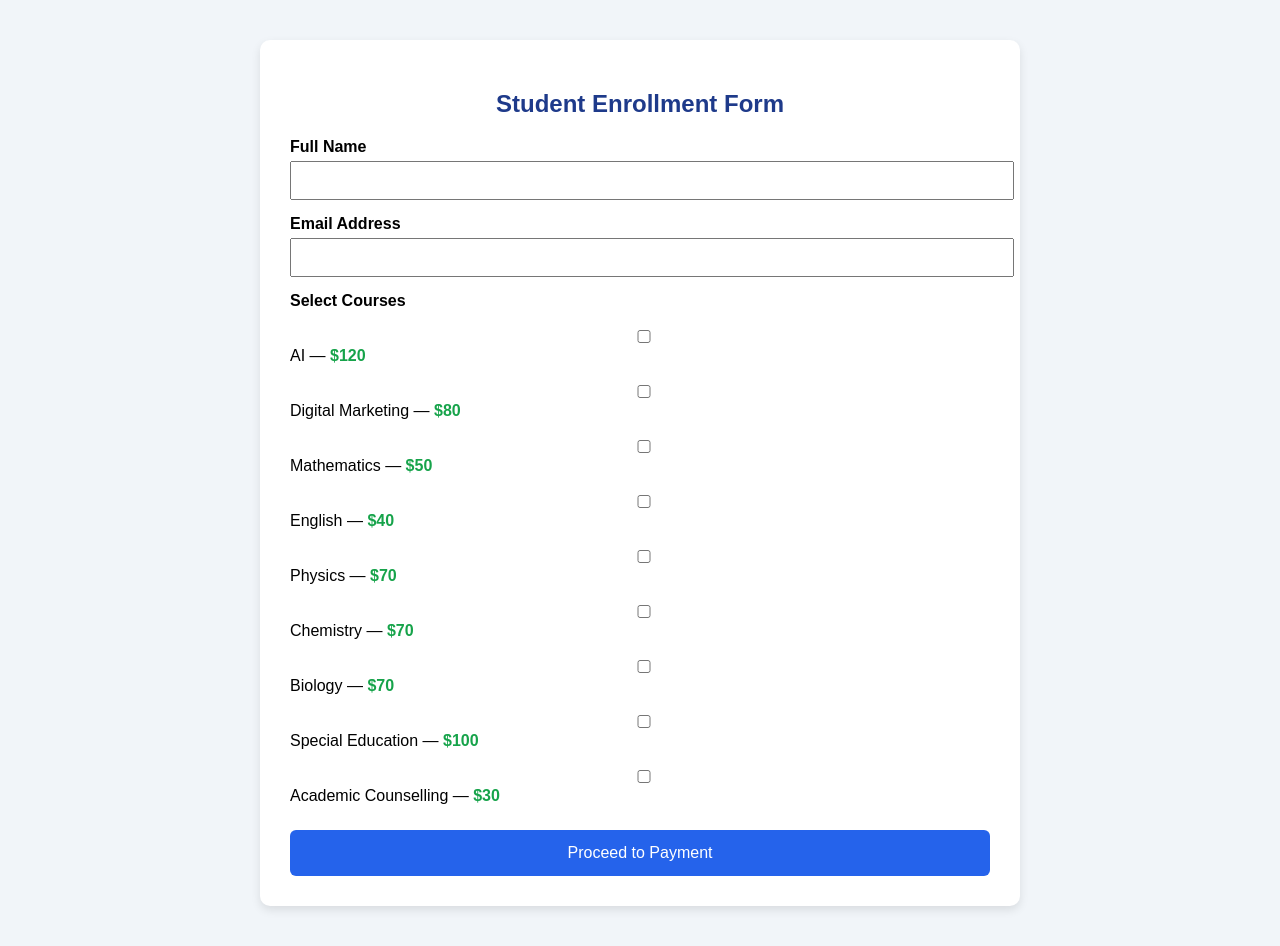
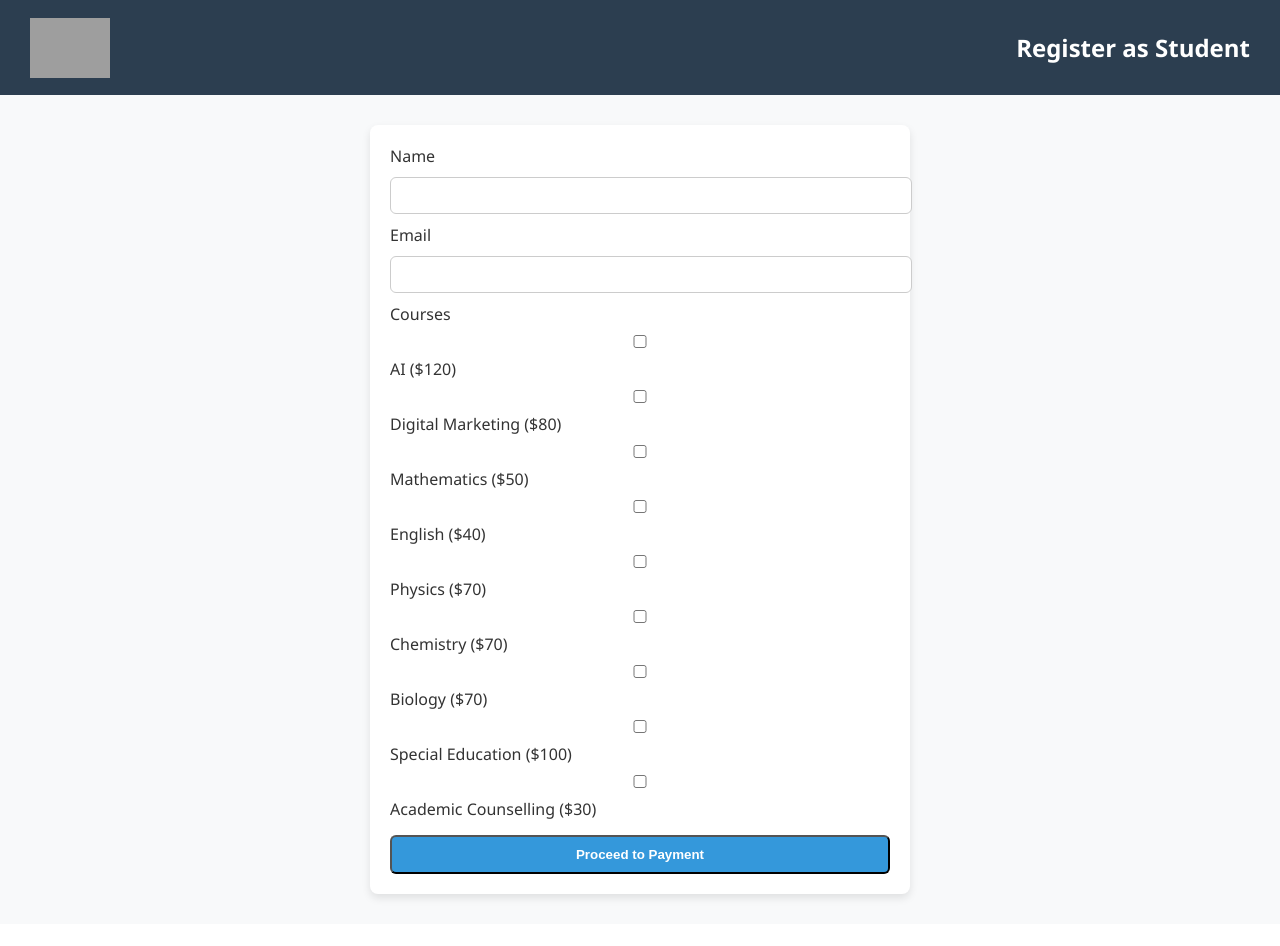
Before and after one commit to godwinlevel139-cpu/MindBridgeAcademy, a Flask app: page /register in a window 1280 px wide. After the commit the page ends 901 px from the top, so only its background shows below. Run offline with Flask 3, Linux system fonts and the light colour scheme; grey boxes are pictures that could not be loaded.

Commit message:
Update register.html

```diff
--- a/templates/register.html
+++ b/templates/register.html
@@ -1,87 +1,32 @@
 <!DOCTYPE html>
-<html>
+<html lang="en">
 <head>
+    <meta charset="UTF-8">
     <title>Student Registration</title>
-    <style>
-        body {
-            font-family: Arial, sans-serif;
-            background: #f1f5f9;
-            margin: 0;
-        }
-        .container {
-            max-width: 700px;
-            background: white;
-            margin: 40px auto;
-            padding: 30px;
-            border-radius: 10px;
-            box-shadow: 0 4px 10px rgba(0,0,0,0.1);
-        }
-        h2 {
-            text-align: center;
-            color: #1e3a8a;
-        }
-        label {
-            display: block;
-            margin-top: 15px;
-            font-weight: bold;
-        }
-        input {
-            width: 100%;
-            padding: 10px;
-            margin-top: 5px;
-        }
-        .courses {
-            margin-top: 15px;
-        }
-        .courses label {
-            font-weight: normal;
-            display: block;
-        }
-        button {
-            width: 100%;
-            margin-top: 25px;
-            padding: 14px;
-            background: #2563eb;
-            color: white;
-            border: none;
-            font-size: 16px;
-            border-radius: 6px;
-            cursor: pointer;
-        }
-        button:hover {
-            background: #1d4ed8;
-        }
-        .price {
-            color: #16a34a;
-            font-weight: bold;
-        }
-    </style>
+    <link rel="stylesheet" href="{{ url_for('static', filename='style.css') }}">
 </head>
 <body>
+<header>
+    <img src="{{ url_for('static', filename='images/logo.png') }}" class="logo">
+    <h1>Register as Student</h1>
+</header>
 
-<div class="container">
-    <h2>Student Enrollment Form</h2>
-
-    <form method="post">
-        <label>Full Name</label>
+<form method="POST">
+    <label>Name</label>
     <input type="text" name="name" required>
 
-        <label>Email Address</label>
+    <label>Email</label>
     <input type="email" name="email" required>
 
-        <label>Select Courses</label>
-        <div class="courses">
+    <label>Courses</label>
     {% for course, price in prices.items() %}
-                <label>
+        <div>
             <input type="checkbox" name="courses" value="{{ course }}">
-                    {{ course }} — <span class="price">${{ price }}</span>
-                </label>
+            {{ course }} (${{ price }})
+        </div>
     {% endfor %}
-        </div>
 
-        <button type="submit">Proceed to Payment</button>
+    <button type="submit" class="button">Proceed to Payment</button>
 </form>
-</div>
-
 </body>
 </html>
```
Lines whose indentation alone changed are shown as unchanged.
